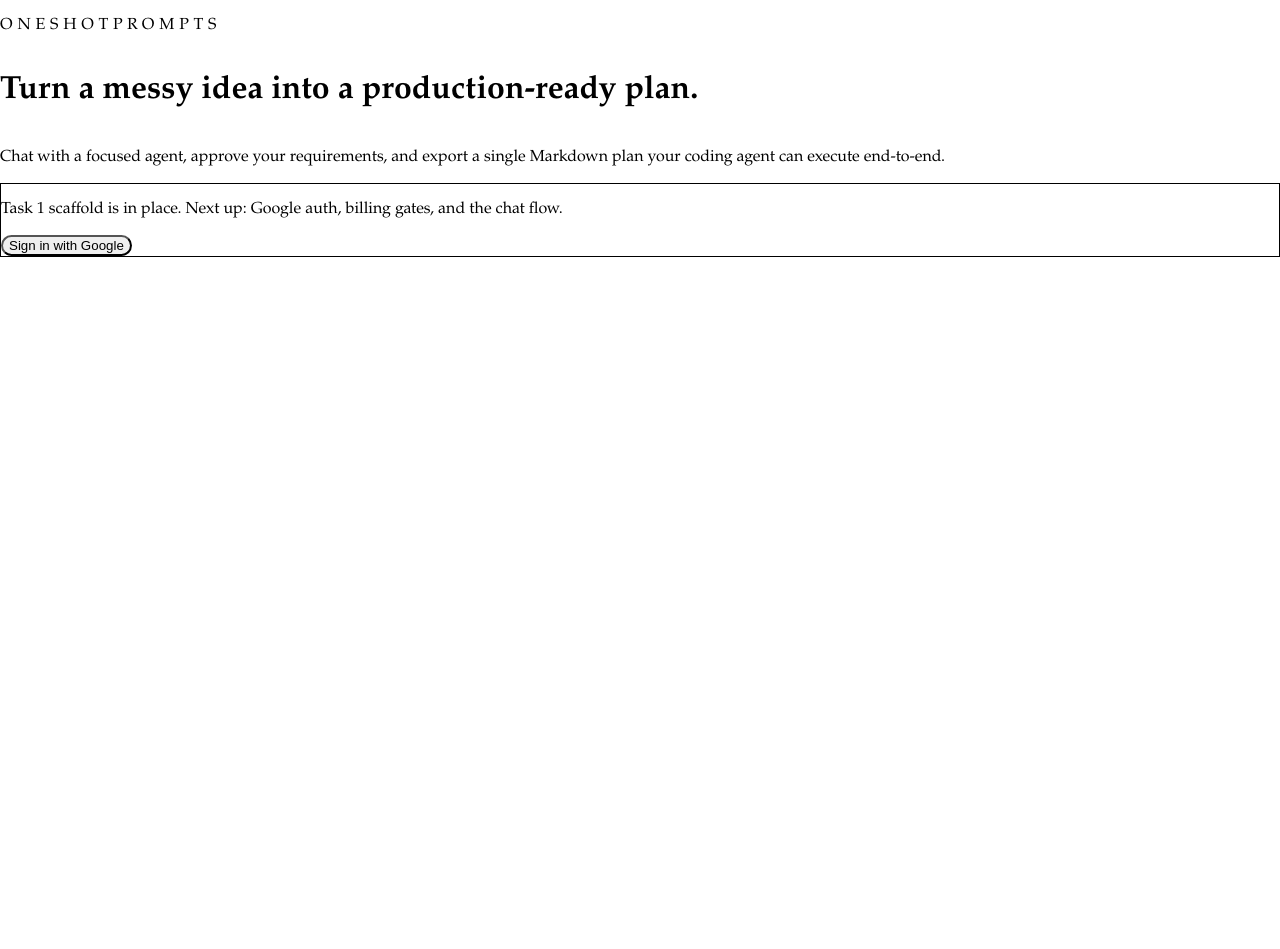
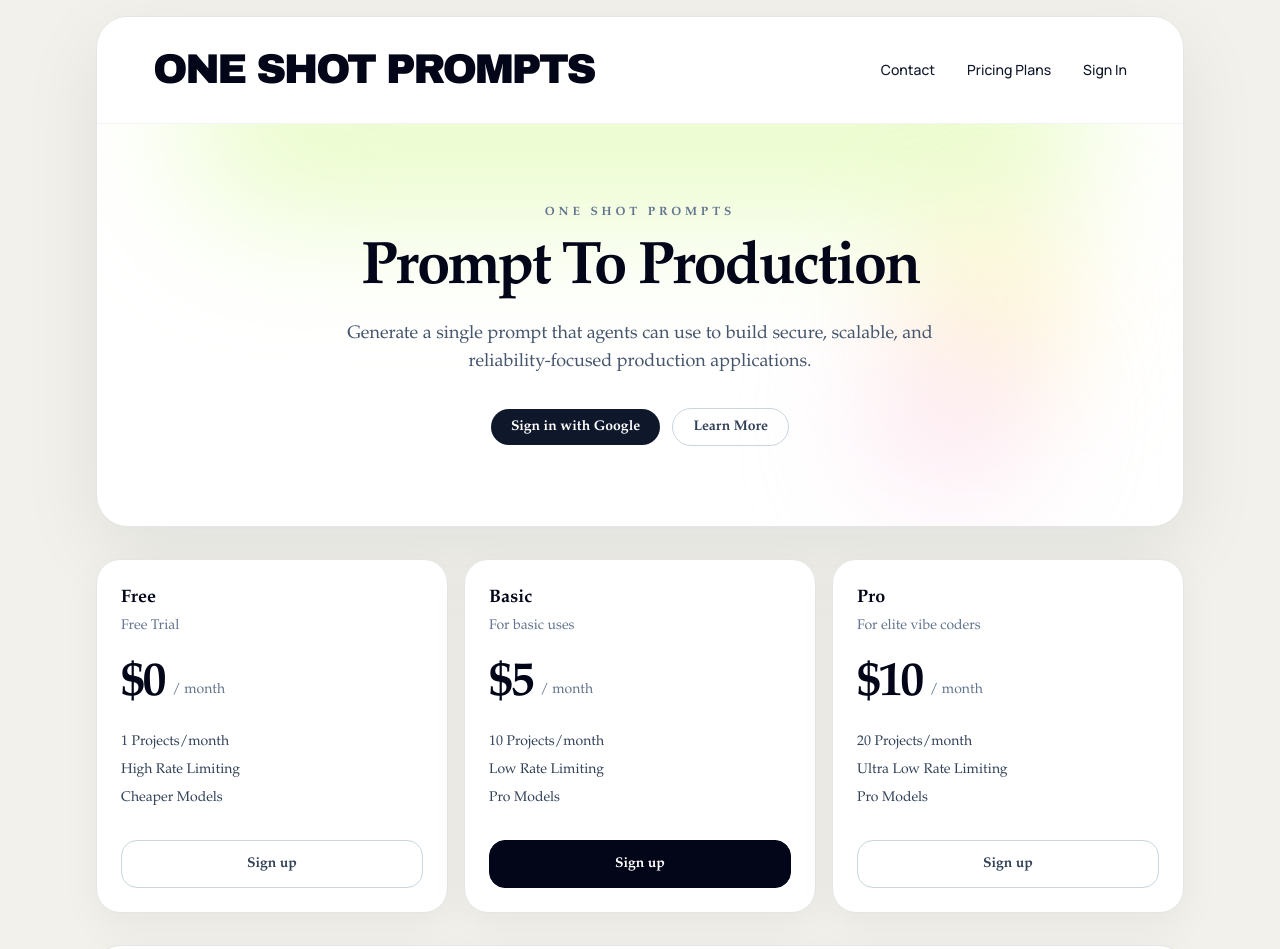
Before and after one commit to Daanish-Hindustani/OneShotPrompts, a Next.js app: page / in a window 1280 px wide. Shown: the top 949 px of the page. Before the commit the page ends 800 px from the top, so only its background shows below. Built offline with nearby package versions, Linux system fonts and the light colour scheme; no server answers.

Commit message:
task(0): implement figma landing nav

```diff
--- a/src/app/_components/auth-buttons.tsx
+++ b/src/app/_components/auth-buttons.tsx
@@ -1,17 +1,41 @@
 "use client";
 
+import Link from "next/link";
 import { signIn, signOut, useSession } from "next-auth/react";
 
-export default function AuthButtons() {
+type AuthButtonsProps = {
+  variant?: "default" | "nav";
+};
+
+export default function AuthButtons({ variant = "default" }: AuthButtonsProps) {
   const { data: session, status } = useSession();
+  const isNav = variant === "nav";
 
   if (status === "loading") {
-    return (
-      <div className="text-sm text-slate-500">Checking session...</div>
-    );
+    return <div className="text-sm text-slate-500">Checking session...</div>;
   }
 
   if (session?.user) {
+    if (isNav) {
+      return (
+        <div className="flex flex-wrap items-center gap-5">
+          <Link
+            className="transition-opacity hover:opacity-60"
+            href="/projects"
+          >
+            Projects
+          </Link>
+          <button
+            className="transition-opacity hover:opacity-60"
+            onClick={() => signOut({ callbackUrl: "/" })}
+            type="button"
+          >
+            Sign out
+          </button>
+        </div>
+      );
+    }
+
     return (
       <div className="flex flex-wrap items-center gap-3">
         <span className="text-sm text-slate-600">
@@ -28,6 +52,18 @@ export default function AuthButtons() {
     );
   }
 
+  if (isNav) {
+    return (
+      <button
+        className="text-sm font-medium text-slate-900 transition-opacity hover:opacity-60"
+        onClick={() => signIn("google", { callbackUrl: "/projects" })}
+        type="button"
+      >
+        Sign In
+      </button>
+    );
+  }
+
   return (
     <button
       className="rounded-full bg-slate-900 px-5 py-2 text-sm font-semibold text-white transition hover:bg-slate-800"
--- /dev/null
+++ b/src/app/_components/landing-nav.tsx
@@ -0,0 +1,45 @@
+import Link from "next/link";
+import { Archivo_Black, Manrope } from "next/font/google";
+
+import AuthButtons from "@/app/_components/auth-buttons";
+import { LANDING_NAV_LINKS } from "@/lib/landing-nav";
+
+const brandFont = Archivo_Black({
+  subsets: ["latin"],
+  weight: "400",
+});
+
+const navFont = Manrope({
+  subsets: ["latin"],
+  weight: ["500", "700"],
+});
+
+export default function LandingNav() {
+  return (
+    <header className="bg-white">
+      <div className="mx-auto flex max-w-6xl flex-col gap-6 px-6 py-8 sm:px-10 lg:flex-row lg:items-center lg:justify-between lg:px-14">
+        <Link
+          className={`${brandFont.className} text-[1.65rem] uppercase leading-none tracking-[-0.06em] text-slate-950 sm:text-[2.15rem] lg:text-[2.6rem]`}
+          href="/"
+        >
+          One Shot Prompts
+        </Link>
+
+        <div
+          className={`${navFont.className} flex flex-wrap items-center gap-x-6 gap-y-3 text-sm font-medium text-slate-900 sm:gap-x-8`}
+        >
+          {LANDING_NAV_LINKS.map((link) => (
+            <Link
+              key={link.label}
+              className="transition-opacity hover:opacity-60"
+              href={link.href}
+            >
+              {link.label}
+            </Link>
+          ))}
+          <AuthButtons variant="nav" />
+        </div>
+      </div>
+    </header>
+  );
+}
--- a/src/app/globals.css
+++ b/src/app/globals.css
@@ -1,6 +1,4 @@
-@tailwind base;
-@tailwind components;
-@tailwind utilities;
+@import "tailwindcss";
 
 :root {
   color-scheme: light;
--- a/src/app/page.tsx
+++ b/src/app/page.tsx
@@ -1,30 +1,114 @@
+import Link from "next/link";
+
 import AuthButtons from "@/app/_components/auth-buttons";
+import LandingNav from "@/app/_components/landing-nav";
+import { BILLING_PLANS } from "@/lib/billing";
 
 export default function HomePage() {
   return (
-    <main className="min-h-screen bg-white text-slate-900">
-      <div className="mx-auto flex max-w-3xl flex-col gap-6 px-6 py-20">
-        <div className="flex flex-col gap-2">
-          <p className="text-xs uppercase tracking-[0.3em] text-slate-500">
-            OneShotPrompts
+    <main className="min-h-screen bg-[#f2f1eb] text-slate-950">
+      <div className="mx-auto flex max-w-6xl flex-col gap-8 px-4 py-4 sm:px-6 lg:px-8">
+        <div className="overflow-hidden rounded-[2rem] border border-black/10 bg-white shadow-[0_24px_80px_rgba(15,23,42,0.08)]">
+          <LandingNav />
+
+          <section className="relative overflow-hidden border-t border-black/5 px-6 py-16 sm:px-10 sm:py-20 lg:px-16">
+            <div className="absolute inset-x-[8%] top-[-6rem] h-48 rounded-full bg-lime-200/50 blur-3xl" />
+            <div className="absolute right-[10%] top-24 h-40 w-40 rounded-full bg-amber-200/40 blur-3xl" />
+            <div className="absolute bottom-8 right-[14%] h-40 w-40 rounded-full bg-pink-200/50 blur-3xl" />
+
+            <div className="relative z-10 mx-auto flex max-w-3xl flex-col items-center text-center">
+              <p className="text-xs font-semibold uppercase tracking-[0.32em] text-slate-500">
+                One Shot Prompts
+              </p>
+              <h1 className="mt-5 text-5xl font-semibold leading-none tracking-[-0.04em] sm:text-6xl">
+                Prompt To Production
+              </h1>
+              <p className="mt-5 max-w-2xl text-base leading-7 text-slate-600 sm:text-lg">
+                Generate a single prompt that agents can use to build secure,
+                scalable, and reliability-focused production applications.
+              </p>
+
+              <div className="mt-8 flex flex-col items-center gap-3 sm:flex-row">
+                <AuthButtons />
+                <Link
+                  className="rounded-full border border-slate-300 px-5 py-2 text-sm font-semibold text-slate-700 transition hover:border-slate-400 hover:bg-white/70"
+                  href="#pricing"
+                >
+                  Learn More
+                </Link>
+              </div>
+            </div>
+          </section>
+        </div>
+
+        <section
+          className="grid gap-4 md:grid-cols-3"
+          id="pricing"
+        >
+          {BILLING_PLANS.map((plan) => (
+            <article
+              key={plan.tier}
+              className="rounded-3xl border border-black/10 bg-white p-6 shadow-[0_12px_40px_rgba(15,23,42,0.05)]"
+            >
+              <p className="text-lg font-semibold">{plan.label}</p>
+              <p className="mt-1 text-sm text-slate-500">
+                {plan.tier === "FREE"
+                  ? "Free Trial"
+                  : plan.tier === "BASIC"
+                    ? "For basic uses"
+                    : "For elite vibe coders"}
+              </p>
+              <div className="mt-6 flex items-end gap-2">
+                <span className="text-5xl font-semibold tracking-[-0.05em]">
+                  ${plan.priceUsdMonthly}
+                </span>
+                <span className="pb-2 text-sm text-slate-500">/ month</span>
+              </div>
+              <ul className="mt-6 space-y-2 text-sm text-slate-700">
+                <li>{plan.projectsPerMonth} Projects/month</li>
+                <li>
+                  {plan.rateLimitTier === "ultra_low"
+                    ? "Ultra Low Rate Limiting"
+                    : plan.rateLimitTier === "low"
+                      ? "Low Rate Limiting"
+                      : "High Rate Limiting"}
+                </li>
+                <li>{plan.models === "pro" ? "Pro Models" : "Cheaper Models"}</li>
+              </ul>
+              <div className="mt-8">
+                <Link
+                  className={`flex h-12 items-center justify-center rounded-2xl border text-sm font-semibold transition ${
+                    plan.tier === "BASIC"
+                      ? "border-slate-950 bg-slate-950 text-white hover:bg-slate-800"
+                      : "border-slate-300 text-slate-700 hover:border-slate-400 hover:bg-slate-50"
+                  }`}
+                  href="/api/auth/signin?callbackUrl=/projects"
+                >
+                  Sign up
+                </Link>
+              </div>
+            </article>
+          ))}
+        </section>
+
+        <footer
+          className="rounded-3xl border border-black/10 bg-white px-6 py-10 shadow-[0_12px_40px_rgba(15,23,42,0.05)]"
+          id="contact"
+        >
+          <p className="text-2xl font-semibold tracking-[-0.03em]">
+            One Shot Prompts
           </p>
-          <h1 className="text-4xl font-semibold leading-tight">
-            Turn a messy idea into a production-ready plan.
-          </h1>
-          <p className="text-lg text-slate-600">
-            Chat with a focused agent, approve your requirements, and export a
-            single Markdown plan your coding agent can execute end-to-end.
+          <p className="mt-2 max-w-xl text-sm leading-6 text-slate-600">
+            Prompt your way to production. Reach out at{" "}
+            <a
+              className="font-medium text-slate-950 underline decoration-slate-300 underline-offset-4 transition hover:decoration-slate-950"
+              href="mailto:hello@oneshotprompts.dev"
+            >
+              hello@oneshotprompts.dev
+            </a>
+            .
           </p>
-        </div>
-        <div className="flex flex-col gap-3 rounded-2xl border border-slate-200 bg-slate-50 p-6">
-          <p className="text-sm text-slate-600">
-            Task 1 scaffold is in place. Next up: Google auth, billing gates,
-            and the chat flow.
-          </p>
-          <div>
-            <AuthButtons />
-          </div>
-        </div>
+        </footer>
       </div>
     </main>
   );
--- /dev/null
+++ b/src/lib/landing-nav.ts
@@ -0,0 +1,9 @@
+export type LandingNavLink = {
+  href: string;
+  label: string;
+};
+
+export const LANDING_NAV_LINKS: LandingNavLink[] = [
+  { href: "#contact", label: "Contact" },
+  { href: "#pricing", label: "Pricing Plans" },
+];
```
Also changed, not shown: 1 other file (tests, documents, lock files or other folders).
